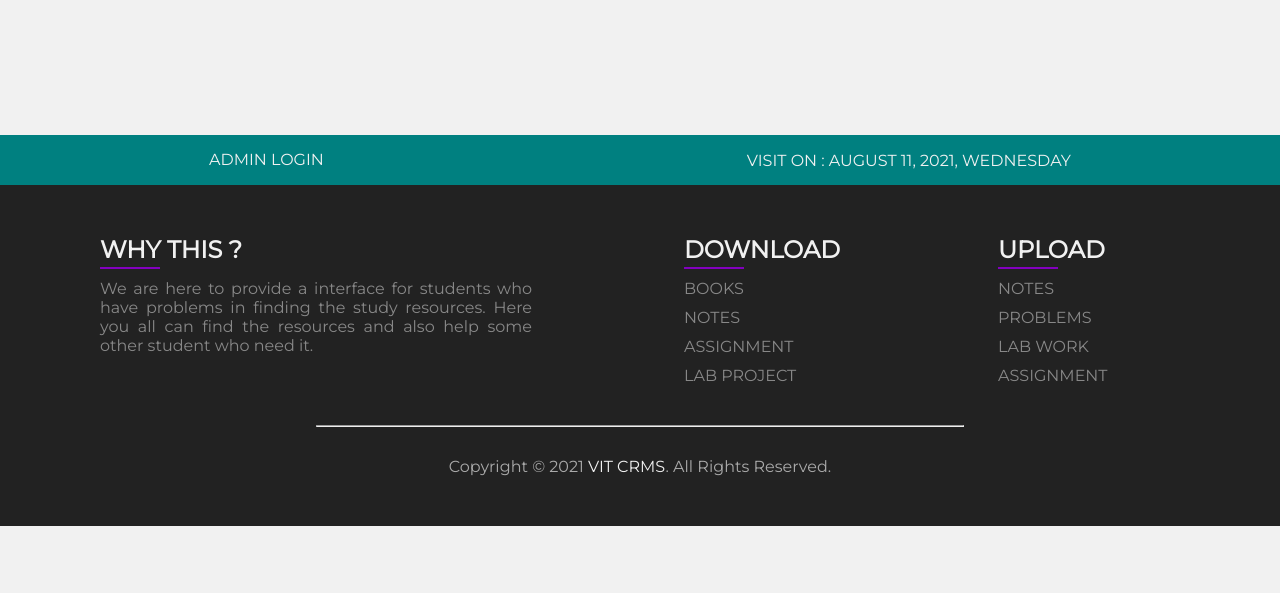
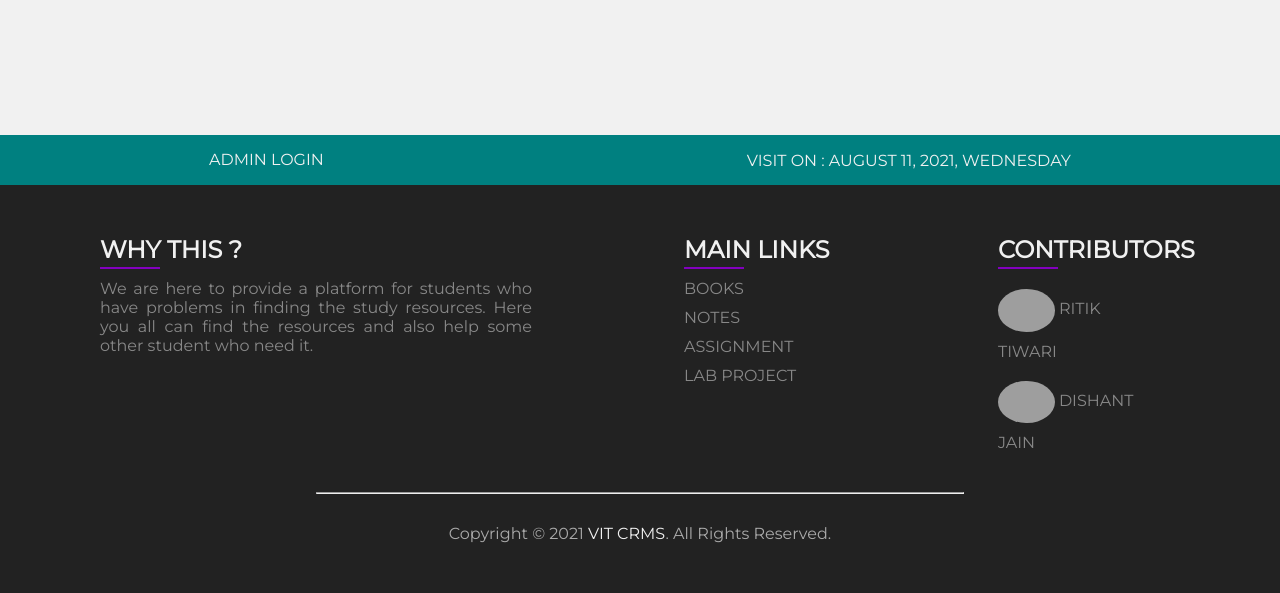
Before and after one commit to theritiktiwari/VIT-CRMS, a PHP site: page / in a window 1280 px wide. Shown: the part 2466-3059 px from the top of the page. Before the commit the page ends 2992 px from the top, so only its background shows below. Run offline with PHP 8.4, Linux system fonts and the light colour scheme; some libraries are stand-ins or nearby versions; grey boxes are pictures that could not be loaded.

Commit message:
Update _footer.php

```diff
--- a/partials/_footer.php
+++ b/partials/_footer.php
@@ -1,12 +1,4 @@
 <?php
-
-    // session_start();
-    // if ((isset($_SESSION['loggedin']) || $_SESSION['loggedin'] == true) && $_SESSION['username'] != 'admin') {
-    //     $loggedin = true;
-    // }
-    // else{
-    //     $loggedin = false;
-    // }
 
     echo '
 
@@ -57,6 +49,14 @@
                     color: #f1f1f1;
                 }
 
+                .team{
+                    vertical-align: middle;
+                    border-radius: 50%;
+                    width: 35%;
+                    height: 35%;
+                    margin: 10px 0;
+                }
+
                 @media screen and (max-width: 1024px) {
                     .foot-box{
                         flex-direction: column;
@@ -66,9 +66,11 @@
                     .foot-box p{
                         padding: 5px 0;
                     }
+                    .team{
+                        width: 15%;
+                        height: 15%;
                     }
-
-
+                }
             </style>
         </head>
         <body>
@@ -100,35 +102,32 @@
                 <div class="sec why-this">
                     <h2>Why This ?</h2>
                     <p>
-                    We are here to provide a interface for students who have problems
+                        We are here to provide a platform for students who have problems
                         in finding the study resources. Here you all can find the resources
                         and also help some other student who need it.
                     </p>
                 </div>
-                <div class="sec downloads">
-                <h2>Download</h2>
+                <div class="sec main-links downloads">
+                    <h2>Main Links</h2>
                     <ul>
                         <li><a href="./download.php">Books</a></li>
                         <li><a href="./download.php">Notes</a></li>
-                    <li><a href="./download.php">Assignment</a></li>
-                    <li><a href="./download.php">Lab Project</a></li>
+                        <li><a href="./upload.php">Assignment</a></li>
+                        <li><a href="./upload.php">Lab Project</a></li>
                     </ul>
                 </div>
-                <div class="sec uploads">
-                <h2>Upload</h2>
+                <div class="sec contribution uploads">
+                    <h2>Contributors</h2>
                     <ul>
-                    <li><a href="./upload.php">Notes</a></li>
-                    <li><a href="./upload.php">Problems</a></li>
-                    <li><a href="./upload.php">Lab Work</a></li>
-                    <li><a href="./upload.php">Assignment</a></li>
+                        <li> <a href="https://linkedin.com/in/theritiktiwari" target="_blank"> <img src="./images/ritik.png" class="team" alt="rtk"> Ritik Tiwari </a></li>
+                        <li> <a href="https://www.linkedin.com/in/dishant-kumar-jain-7206711ba/" target="_blank"> <img src="./images/dishant.png" class="team" alt="dkj"> Dishant Jain </a></li>
                     </ul>
                 </div>
             </div>
             <hr />
             <div class="copyright">
                 <p>
-                Copyright © 2021 <a href="./index.php">VIT CRMS</a>. All Rights
-                Reserved.
+                Copyright &copy; 2021 <a href="./index.php">VIT CRMS</a>. All Rights Reserved.
                 </p>
             </div>
             </footer>
```
Lines whose indentation alone changed are shown as unchanged.
